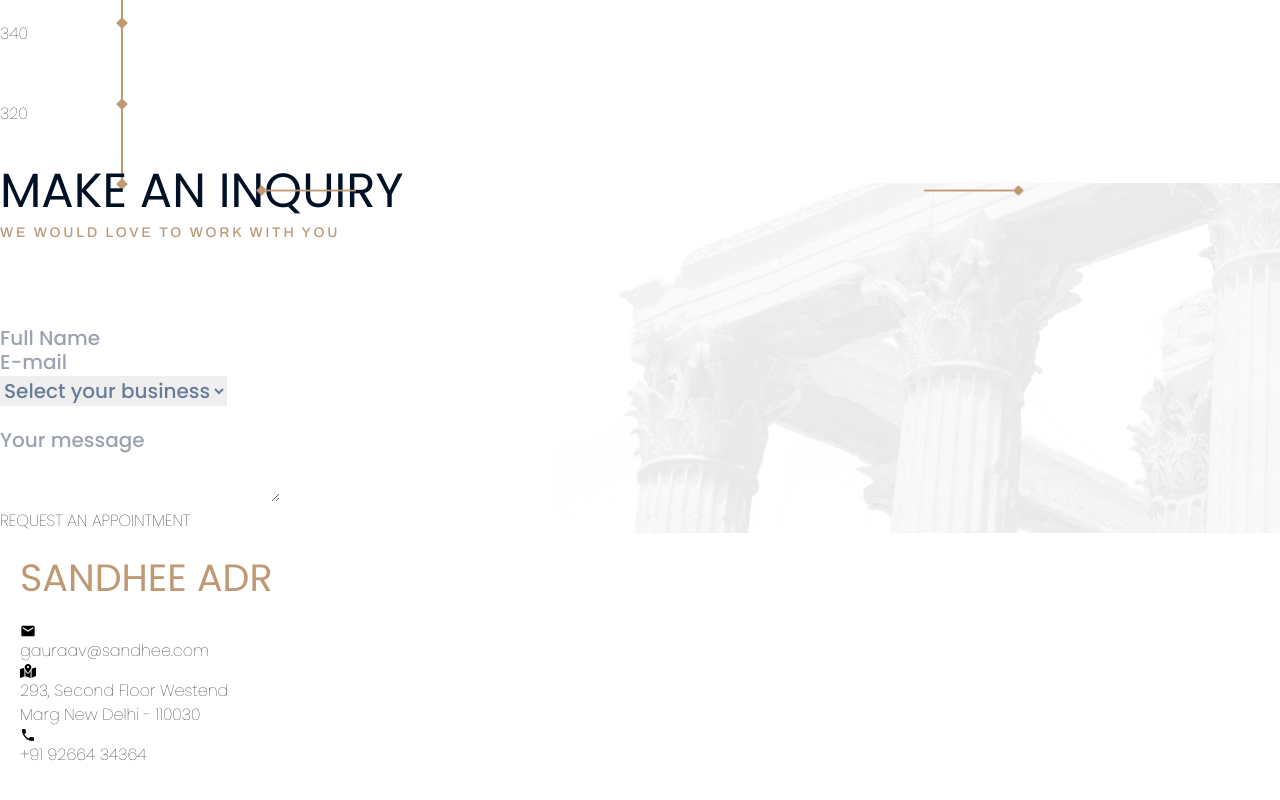
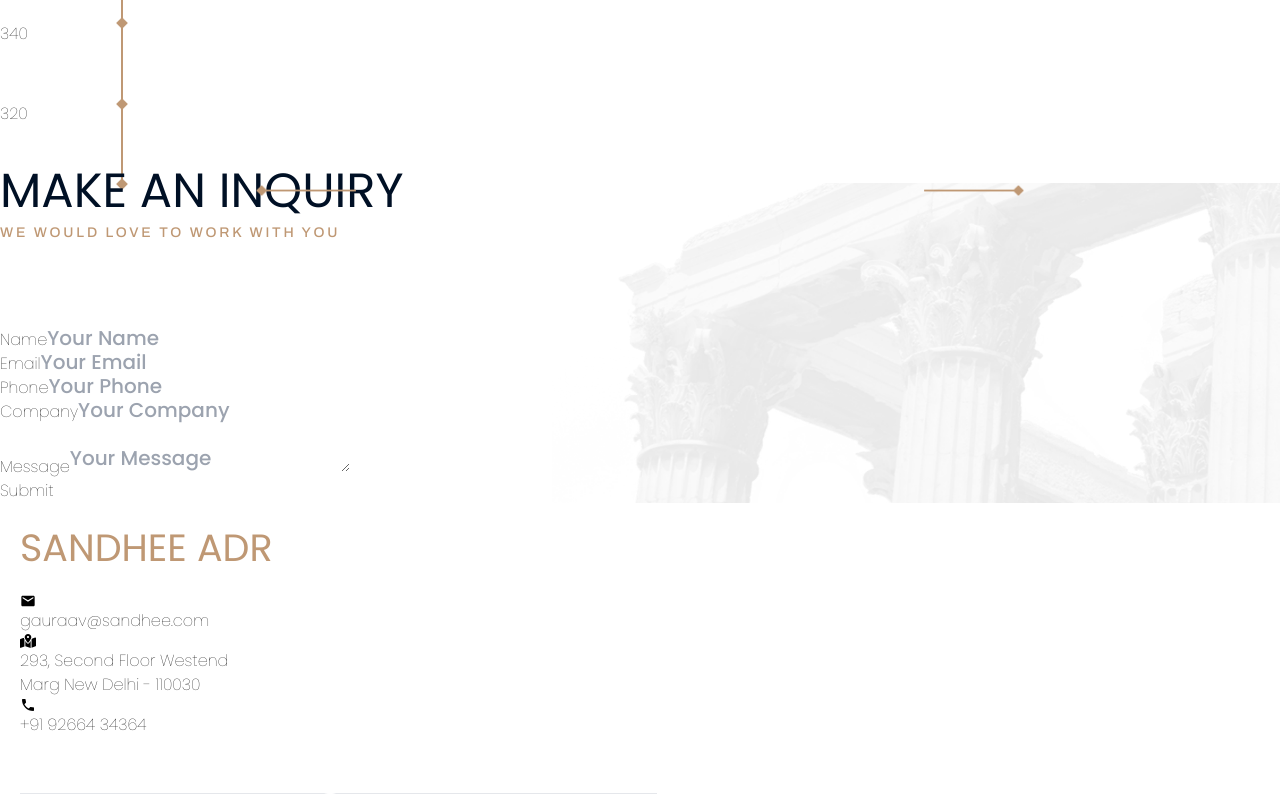
Before and after one commit to Recqarz/sandheeWeb, a React (Vite) app: page / in a window 1280 px wide. Shown: the part 3941-4741 px from the top of the page. Built offline with nearby package versions, Linux system fonts and the light colour scheme.

Commit message:
inquiryform change ui

```diff
--- a/src/App.css
+++ b/src/App.css
@@ -495,8 +495,7 @@
   background-repeat: no-repeat;
 }
 
-.bg-conillll {
-}
+.bg-conillll {}
 
 .bullet-list {
   list-style-type: disc;
@@ -781,6 +780,8 @@
     display: none;
   }
 }
+
+
 
 @media only screen and (min-width: 320px) and (max-width: 768px) {
   header.absolute.top-0.left-0.w-full.z-50.py-4 {
--- a/src/components/InquiryForm/InquiryForm.jsx
+++ b/src/components/InquiryForm/InquiryForm.jsx
@@ -3,138 +3,131 @@
 
 const InquiryForm = () => {
       const [formData, setFormData] = useState({
-            fullName: "",
-            email: "",
-            business: "",
-            message: "",
+            name: '',
+            email: '',
+            phone: '',
+            company: '',
+            message: '',
       });
+
+      const [errors, setErrors] = useState({});
+
+      const validateForm = () => {
+            const newErrors = {};
+
+            if (!formData.name.trim()) {
+                  newErrors.name = 'Full Name is required.'
+            }
+            if (!formData.email.trim()) {
+                  newErrors.email = 'Email is required.';
+            } else if (!/^[a-zA-Z0-9._%+-]+@[a-zA-Z0-9.-]+\.[a-zA-Z]{2,}$/.test(formData.email)) {
+                  newErrors.email = 'Enter a valid email address.';
+            }
+            if (!formData.phone.trim()) newErrors.phone = 'Phone is required.';
+            if (!formData.company.trim()) newErrors.company = 'Company is required.';
+            if (!formData.message.trim()) newErrors.message = 'Message is required.';
+
+            setErrors(newErrors);
+            return Object.keys(newErrors).length === 0;
+      };
 
       const handleChange = (e) => {
             const { name, value } = e.target;
             setFormData({ ...formData, [name]: value });
+            setErrors({ ...errors, [name]: '' }); // Clear errors as user types
       };
 
       const handleSubmit = (e) => {
             e.preventDefault();
+            if (!validateForm()) return;
 
             const serviceId = import.meta.env.VITE_EMAILJS_SERVICE_ID;
             const templateId = import.meta.env.VITE_EMAILJS_TEMPLATE_ID;
             const userId = import.meta.env.VITE_EMAILJS_USER_ID;
 
             if (!serviceId || !templateId || !userId) {
-                  console.warn("Missing environment variables. Please check your .env file.");
-                  alert("Configuration error. Please try again later.");
+                  console.warn('Missing environment variables. Please check your .env file.');
+                  alert('Configuration error. Please try again later.');
                   return;
             }
-
-            const isValidEmail = /^[a-zA-Z0-9._%+-]+@[a-zA-Z0-9.-]+\.[a-zA-Z]{2,}$/.test(formData.email);
-            if (!isValidEmail) {
-                  alert("Please enter a valid email address.");
-                  return;
-            }
-
-            console.log("Sending email to:", "gauraav@sandhee.com");
-            console.log("Form Data:", formData);
 
             emailjs
                   .send(
                         serviceId,
                         templateId,
                         {
-                              to_email: "gauraav@sandhee.com",
-                              full_name: formData.fullName,
+                              full_name: formData.name,
                               from_email: formData.email,
-                              reply_to: formData.email,
+                              phone: formData.phone,
+                              company: formData.company,
                               message: formData.message,
                         },
                         userId
                   )
                   .then(
                         () => {
-                              alert("Email sent successfully!");
-                              setFormData({ fullName: "", email: "", business: "", message: "" });
+                              alert('Email sent successfully!');
+                              setFormData({ name: '', email: '', phone: '', company: '', message: '' });
                         },
                         (error) => {
-                              console.error("Email sending failed:", error);
-                              alert("Failed to send the email. Please try again.");
+                              console.error('Email sending failed:', error);
+                              alert('Failed to send the email. Please try again.');
                         }
                   );
       };
 
       return (
-            <div className={`text-center  inquiry-bg py-10 px-6 lg:px-16`}>
+            <div className="text-center inquiry-bg py-10 px-6 lg:px-16">
                   <div className="mb-[222px] mt-[127px]">
                         <h2 className="inquiry--text">MAKE AN INQUIRY</h2>
                         <p className="vision-textt vmb__text">WE WOULD LOVE TO WORK WITH YOU</p>
-
-                        <form className="lg:w-[1212px] mx-auto" onSubmit={handleSubmit}>
-                              <div className="flex flex-col md:flex-row md:gap-4">
-                                    <div className="w-full">
-                                          <input
-                                                type="text"
-                                                name="fullName"
-                                                value={formData.fullName}
-                                                onChange={handleChange}
-                                                className="w-full p-3 border-b border-[#BF9874] bg-transparent focus:outline-none focus:ring-0 focus:border-[#667C99] text-[#667C99] text-[20px] font-[500]"
-                                                placeholder="Full Name"
-                                                required
-                                                aria-label="Full Name"
-                                          />
+                        <form className=" w-[320px] md:w-[950px] mx-auto" onSubmit={handleSubmit}>
+                              {['Name', 'Email', 'Phone', 'Company', 'Message'].map((field, index) => (
+                                    <div className="flex flex-row items-center mt-4" key={index}>
+                                          <label
+                                                htmlFor={field}
+                                                className="w-[200px] text-left text-[#667C99] font-medium text-[20px] after:content-[':'] hidden md:block" // Add colon and hide on mobile
+                                          >
+                                                {field.charAt(0).toUpperCase() + field.slice(1)}
+                                          </label>
+                                          {field === 'Message' ? (
+                                                <textarea
+                                                      id={field}
+                                                      name={field.toLowerCase().replace(' ', '')}
+                                                      value={formData[field.toLowerCase().replace(' ', '')]}
+                                                      onChange={handleChange}
+                                                      rows="2"
+                                                      className="w-full p-3 border-b border-[#BF9874] placeholder:text-[12px] md:placeholder:text-[20px] bg-transparent focus:outline-none focus:ring-0 focus:border-[#667C99] text-[#667C99] placeholder:absolute placeholder:top-[-8px] text-[20px] font-[500]"
+                                                      placeholder={`Your ${field}`}
+                                                      // required
+                                                      aria-label={field}
+                                                />
+                                          ) : (
+                                                <input
+                                                      id={field}
+                                                      type={field === 'Email' ? 'email' : 'text'}
+                                                      name={field.toLowerCase().replace(' ', '')}
+                                                      value={formData[field.toLowerCase().replace(' ', '')]}
+                                                      onChange={handleChange}
+                                                      className="w-full p-3 border-b border-[#BF9874] placeholder:text-[12px] md:placeholder:text-[20px] bg-transparent focus:outline-none focus:ring-0 focus:border-[#667C99] text-[#667C99] text-[20px] font-[500]"
+                                                      placeholder={`Your ${field}`}
+                                                      // required
+                                                      aria-label={field}
+                                                />
+                                          )}
+                                          {errors[field.toLowerCase().replace(' ', '')] && (
+                                                <p className="text-red-500 absolute right-[20px] md:right-[32rem] text-sm mt-1">{errors[field.toLowerCase().replace(' ', '')]}</p>
+                                          )}
                                     </div>
-
-                                    <div className="w-full mt-4 md:mt-0">
-                                          <input
-                                                type="email"
-                                                name="email"
-                                                value={formData.email}
-                                                onChange={handleChange}
-                                                className="w-full p-3 border-b border-[#BF9874] bg-transparent focus:outline-none focus:ring-0 focus:border-[#667C99] text-[#667C99] text-[20px] font-[500]"
-                                                placeholder="E-mail"
-                                                required
-                                                aria-label="Email Address"
-                                          />
-                                    </div>
-                              </div>
-
-                              <div className="w-full mt-6">
-                                    <select
-                                          name="business"
-                                          value={formData.business}
-                                          onChange={handleChange}
-                                          className="w-full p-3 border-b border-[#BF9874] bg-transparent focus:outline-none focus:ring-0 focus:border-[#667C99] text-[#667C99] text-[20px] font-[500]"
-                                          required
-                                          aria-label="Select your business"
-                                    >
-                                          <option value="" disabled hidden>
-                                                Select your business
-                                          </option>
-                                          <option value="business1">Business 1</option>
-                                          <option value="business2">Business 2</option>
-                                          <option value="business3">Business 3</option>
-                                    </select>
-                              </div>
-
-                              <div className="w-full mt-6">
-                                    <textarea
-                                          name="message"
-                                          value={formData.message}
-                                          onChange={handleChange}
-                                          className="w-full p-3 border-b border-[#BF9874] placeholder:text-[#667C99] placeholder:relative placeholder:top-[-18px] bg-transparent focus:outline-none focus:ring-0 focus:border-[#667C99] text-[#667C99] text-[20px] font-[500] leading-[1.5] box-border"
-                                          rows="4" // Ensures the textarea has a proper height
-                                          placeholder="Your message"
-                                          required
-                                          aria-label="Your Message"
-                                    />
-
-                              </div>
-
+                              ))}
                               <button
                                     type="submit"
-                                    className="lg:w-[281px] lg:h-[49px] border-[1px] border-[#001025] bg-transparent text-[16px] leading-[17.41px] text-[#001025] font-[600] py-3 px-6 transition duration-300 mt-6"
+                                    className=" w-[150px] md:w-[281px] lg:h-[49px] border-[1px] border-[#001025] bg-transparent text-[16px] leading-[17.41px] text-[#001025] font-[600] py-3 px-6 transition duration-300 mt-6"
                               >
-                                    REQUEST AN APPOINTMENT
+                                    Submit
                               </button>
                         </form>
+
                   </div>
             </div>
       );
--- a/src/main.jsx
+++ b/src/main.jsx
@@ -2,10 +2,8 @@
 import { createRoot } from 'react-dom/client'
 import './index.css'
 import App from './App.jsx'
-import ArbitrationRules from './components/ArbitrationRules/ArbitrationRules.jsx'
 createRoot(document.getElementById('root')).render(
   <StrictMode>
     <App />
-    {/* <ArbitrationRules/> */}
   </StrictMode>,
 )
```
Also changed, not shown: src/components/UserDetailsForm/UserDetailsForm.jsx (+48 -102 lines).
